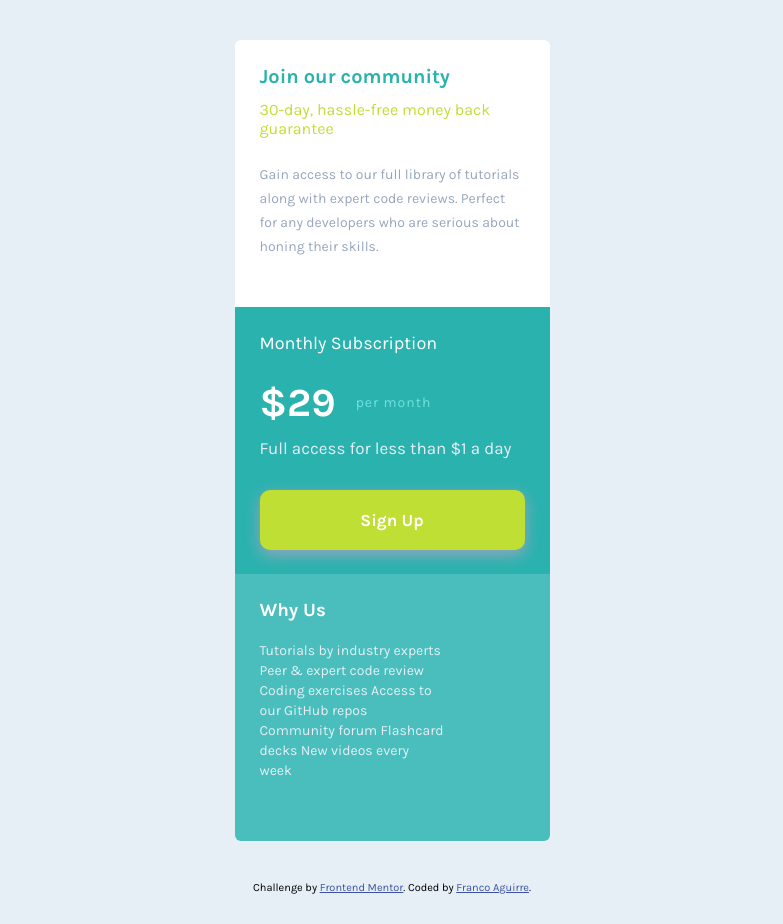
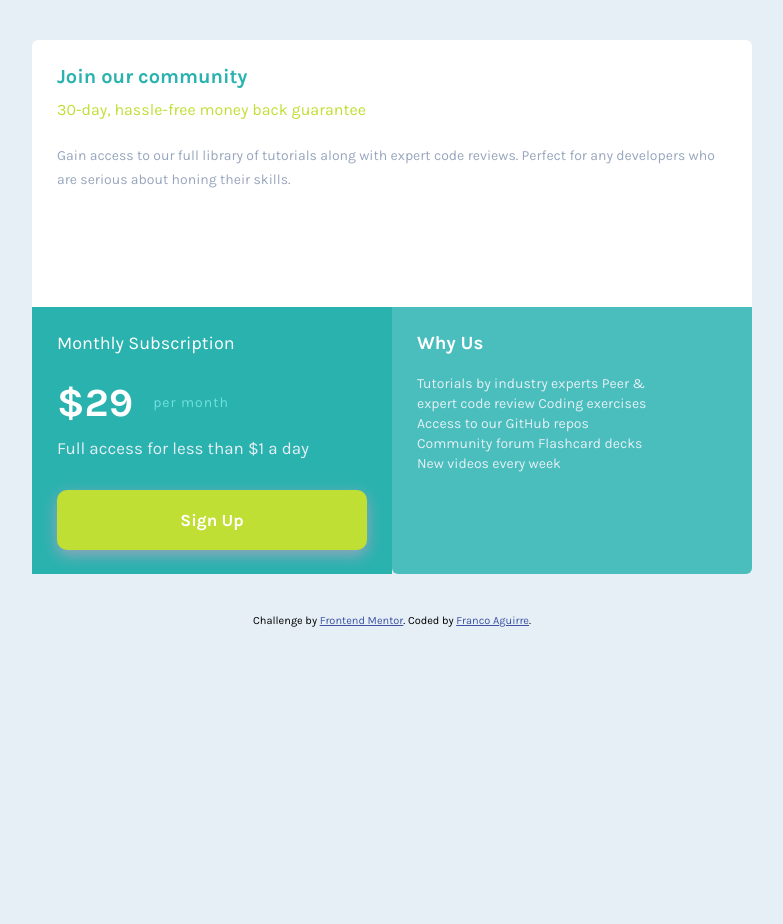
Before and after one commit to Fran3103/Desafio-10, a plain HTML site: page index.html in a window 1280 px wide. Shown: the whole page, without its empty margins (248-1031 px from the left). After the commit the page ends 800 px from the top, so only its background shows below. Drawn offline with Linux system fonts and the light colour scheme.

Commit message:
version desktop le faltan alineacion a las cajas

```diff
--- a/style.scss
+++ b/style.scss
@@ -123,3 +123,35 @@ body{
 }
 
 }
+
+@media screen and (min-width:720px) {
+
+    .cards-container{
+
+        width: 720px;
+        display: grid;
+        grid-template-columns: 10fr 10fr;
+        grid-template-rows: auto auto;
+
+    .card1{
+
+        grid-column: 1/-1;
+        grid-row: 1/2;
+    }
+
+    .card2{
+
+        grid-column: 1/2;
+        grid-row: 2/-1;
+    }
+
+    .card3{
+        grid-column: 2/5;
+        grid-row: 2/-1;
+    }
+
+
+    }
+
+
+}
```
Also changed, not shown: style.css, 1 other file.
